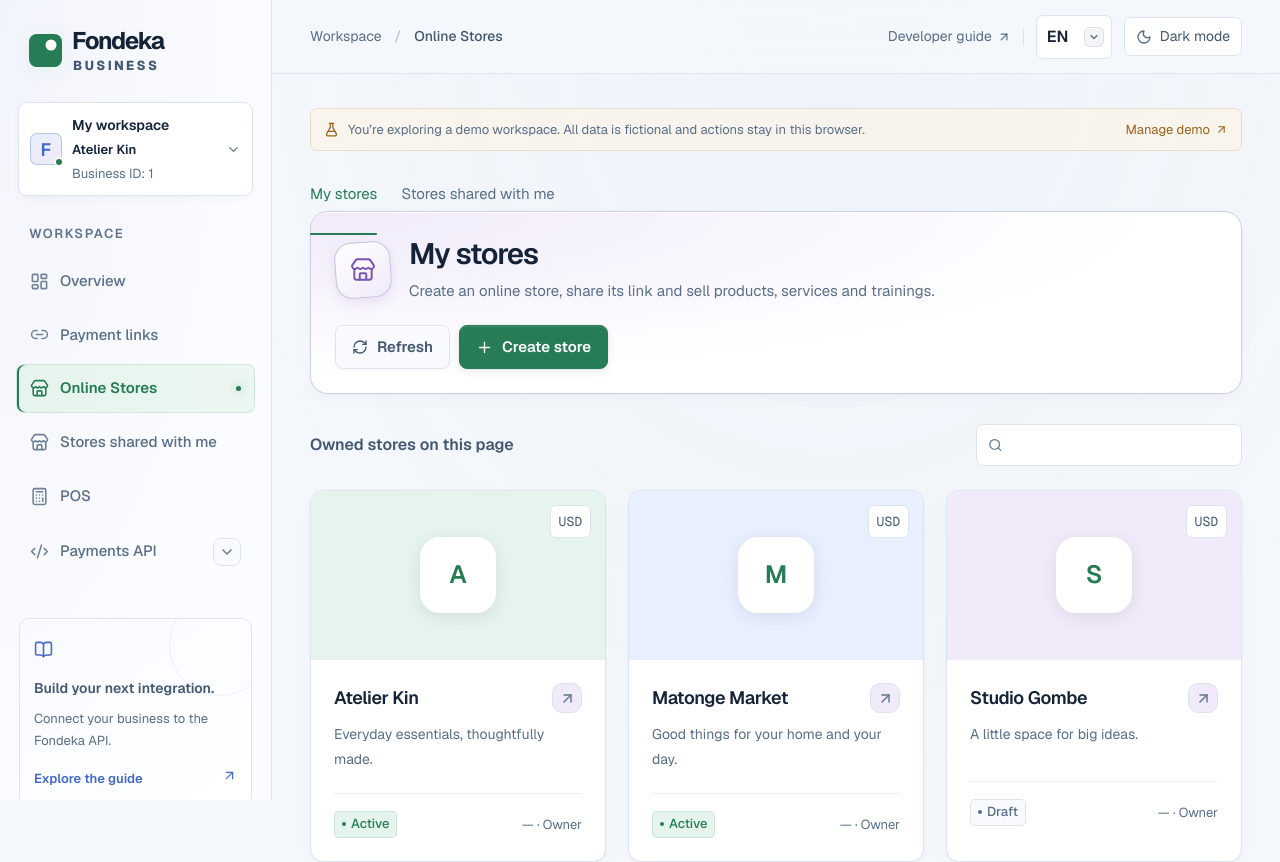
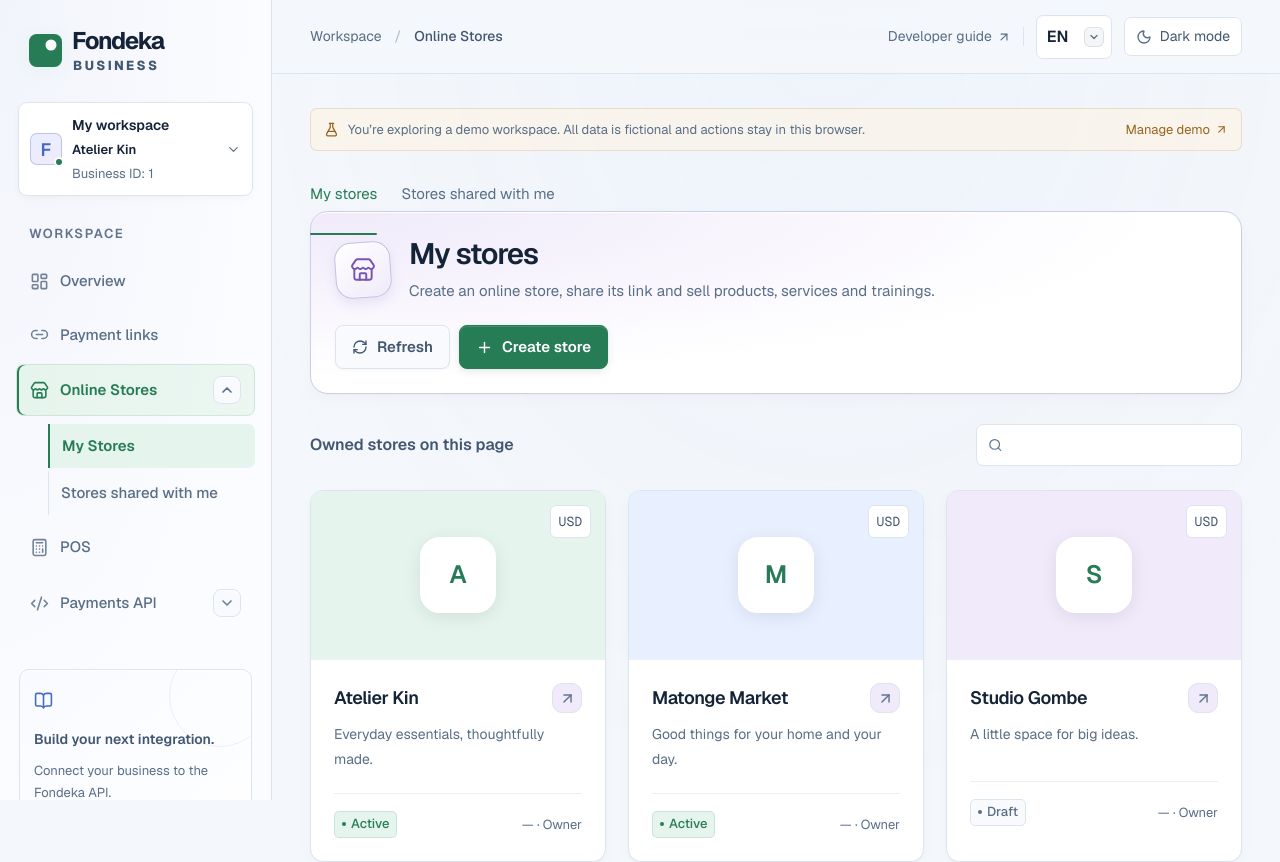
Before and after one commit to EngineerELdorado/fondeka-web, a Next.js app: page /stores in a window 1280 px wide. Shown: the top 862 px of the page. Built offline with nearby package versions, Linux system fonts and the light colour scheme; no server answers.

Commit message:
Group store navigation and fix mobile API guide buttons

```diff
--- a/src/app/(workspace)/stores/page.tsx
+++ b/src/app/(workspace)/stores/page.tsx
@@ -13,8 +13,7 @@ import { StoreForm } from "@/components/store-form";
 import { PosStoreChooser } from "@/components/pos-store-chooser";
 import { StoreMedia } from "@/components/store-media";
 import { BusinessToolsGate, useBusinessTools } from "@/components/business-tools-provider";
-import { sharedStoresPath } from "@/lib/shared-stores";
-import { hasToolAccess } from "@/lib/business-tools";
+import { sharedStoresPath, sharedStoreView } from "@/lib/shared-stores";
 import { isStoreOwner, canUseStore, storeTabAllowed } from "@/lib/commerce";
 export default function Stores() {
   const { t } = useI18n();
@@ -24,13 +23,7 @@ export default function Stores() {
     void client.ensureAccess();
   }, [client]);
   const forPos = values.get("mode") === "pos";
-  const access = state.accountAccess;
-  const shared =
-    values.get("view") === "shared" ||
-    (!values.has("view") &&
-      !!access &&
-      !hasToolAccess(access, forPos ? "POS" : "ONLINE_STORES") &&
-      access.commerceAccess?.hasSharedStores === true);
+  const shared = sharedStoreView(values, state.accountAccess);
   const destination = `/stores?view=owned${forPos ? "&mode=pos" : ""}`;
   if (values.get("new") === "1")
     return (
--- a/src/components/api-guide-quickstart.tsx
+++ b/src/components/api-guide-quickstart.tsx
@@ -107,7 +107,9 @@ export function ApiGuideQuickstart({ setup }: { setup: ApiGuideSetup }) {
           {publicGuide ? (
             <a className="button primary" href="/login" target="_blank" rel="noopener">
               <KeyRound size={16} />
-              {t("Sign in to create an API key", "Connectez-vous pour créer une clé API")}
+              <span>
+                {t("Sign in to create an API key", "Connectez-vous pour créer une clé API")}
+              </span>
               <ArrowUpRight size={14} />
             </a>
           ) : href && !setup.loading && !setup.error && !demoMode ? (
--- a/src/components/app-shell.tsx
+++ b/src/components/app-shell.tsx
@@ -18,6 +18,7 @@ import {
   Store,
   Link2,
   FlaskConical,
+  type LucideIcon,
 } from "lucide-react";
 import { LanguageSwitch } from "./language-switch";
 import { ApiEnvironmentSwitch } from "./api-environment-switch";
@@ -27,6 +28,7 @@ import { demoMode } from "@/lib/auth";
 import { ThemeToggle } from "./theme-toggle";
 import { MobileNavigation } from "./mobile-navigation";
 import { DeveloperSectionLinks } from "./developer-section-links";
+import { StoreSectionLinks } from "./store-section-links";
 import { WorkspaceBusinessId } from "./workspace-business-id";
 import { developerSections } from "@/lib/developer-navigation";
 
@@ -34,7 +36,6 @@ const navigation = [
   { href: "/overview", label: "Overview", icon: LayoutDashboard },
   { href: "/payment-requests", label: "Payment links", icon: Link2 },
   { href: "/stores", label: "Online Stores", icon: Store },
-  { href: "/stores?view=shared", label: "Stores shared with me", icon: Store },
   { href: "/pos", label: "POS", icon: Monitor },
   { href: "/developers", label: "Payments API", icon: Code2 },
 ];
@@ -50,12 +51,7 @@ export function AppShell({ children }: { children: ReactNode }) {
       : pathname;
   const sharedActive =
     pathname === "/stores" && values.get("view") === "shared" && values.get("mode") !== "pos";
-  const activeLink = (href: string) =>
-    href === "/stores?view=shared"
-      ? sharedActive
-      : href === "/stores"
-        ? activePath.startsWith(href) && !sharedActive
-        : activePath.startsWith(href);
+  const activeLink = (href: string) => activePath.startsWith(href);
   const [open, setOpen] = useState(false);
   const workspaceTone = activePath.startsWith("/pos")
     ? "amber"
@@ -64,11 +60,6 @@ export function AppShell({ children }: { children: ReactNode }) {
       : activePath.startsWith("/developers")
         ? "blue"
         : "green";
-  const [developerExpansion, setDeveloperExpansion] = useState<{ path: string; open: boolean }>();
-  const developersOpen =
-    developerExpansion?.path === pathname
-      ? developerExpansion.open
-      : pathname.startsWith("/developers");
   const { logout, notify } = useWorkspace();
   return (
     <div className="app-shell" data-workspace-tone={workspaceTone}>
@@ -92,25 +83,21 @@ export function AppShell({ children }: { children: ReactNode }) {
         <p className="nav-caption">{uiText("WORKSPACE")}</p>
         <nav aria-label={uiText("Main navigation")}>
           {navigation.map(({ href, label, icon: Icon }) =>
-            href === "/developers" ? (
-              <div key={href} className="developer-nav-group">
-                <button
-                  type="button"
-                  className={`nav-item developer-nav-parent ${activePath.startsWith(href) ? "active" : ""}`}
-                  aria-expanded={developersOpen}
-                  aria-controls="developer-submenu"
-                  onClick={() => setDeveloperExpansion({ path: pathname, open: !developersOpen })}
-                >
-                  <Icon size={19} aria-hidden="true" />
-                  <span className="developer-nav-label">{uiText(label)}</span>
-                  <span className="developer-nav-chevron" aria-hidden="true">
-                    <ChevronDown size={16} strokeWidth={2.5} />
-                  </span>
-                </button>
-                <div id="developer-submenu" hidden={!developersOpen}>
+            href === "/developers" || href === "/stores" ? (
+              <SidebarNavigationGroup
+                key={href}
+                id={href === "/stores" ? "stores-submenu" : "developer-submenu"}
+                label={uiText(label)}
+                icon={Icon}
+                active={activeLink(href)}
+                location={pathname + (sharedActive ? "?view=shared" : "")}
+              >
+                {href === "/stores" ? (
+                  <StoreSectionLinks pathname={activePath} onNavigate={() => setOpen(false)} />
+                ) : (
                   <DeveloperSectionLinks pathname={pathname} onNavigate={() => setOpen(false)} />
-                </div>
-              </div>
+                )}
+              </SidebarNavigationGroup>
             ) : (
               <Link
                 key={href}
@@ -240,6 +227,45 @@ export function AppShell({ children }: { children: ReactNode }) {
     </div>
   );
 }
+function SidebarNavigationGroup({
+  id,
+  label,
+  icon: Icon,
+  active,
+  location,
+  children,
+}: {
+  id: string;
+  label: string;
+  icon: LucideIcon;
+  active: boolean;
+  location: string;
+  children: ReactNode;
+}) {
+  const [expansion, setExpansion] = useState<{ location: string; open: boolean }>();
+  const expanded = expansion?.location === location ? expansion.open : active;
+
+  return (
+    <div className="workspace-nav-group">
+      <button
+        type="button"
+        className={`nav-item workspace-nav-parent ${active ? "active" : ""}`}
+        aria-expanded={expanded}
+        aria-controls={id}
+        onClick={() => setExpansion({ location, open: !expanded })}
+      >
+        <Icon size={19} aria-hidden="true" />
+        <span className="workspace-nav-label">{label}</span>
+        <span className="workspace-nav-chevron" aria-hidden="true">
+          <ChevronDown size={16} strokeWidth={2.5} />
+        </span>
+      </button>
+      <div id={id} hidden={!expanded}>
+        {children}
+      </div>
+    </div>
+  );
+}
 function ArrowRightIcon() {
   return <ArrowUpRight size={13} />;
 }
--- a/src/components/mobile-navigation.tsx
+++ b/src/components/mobile-navigation.tsx
@@ -17,6 +17,7 @@ import {
 } from "lucide-react";
 import { Modal } from "./ui";
 import { DeveloperSectionLinks } from "./developer-section-links";
+import { StoreSectionLinks } from "./store-section-links";
 
 const tabs = [
   { href: "/overview", label: "Overview", icon: House },
@@ -39,6 +40,7 @@ export function MobileNavigation({
   onLogout: () => void;
 }) {
   const uiText = useUiText();
+  const [storesOpen, setStoresOpen] = useState(false);
   const [expansion, setExpansion] = useState<{ path: string; open: boolean }>();
   const apiOpen =
     expansion?.path === pathname ? expansion.open : pathname.startsWith("/developers");
@@ -47,23 +49,49 @@ export function MobileNavigation({
   return (
     <>
       <nav className="mobile-bottom-nav" aria-label={uiText("Mobile navigation")}>
-        {tabs.map(({ href, label, icon: Icon }) => (
-          <Link
-            key={href}
-            href={href}
-            className={`mobile-tab ${pathname.startsWith(href) ? "active" : ""} ${href === "/pos" ? "mobile-tab-pos" : ""}`}
-            aria-current={pathname.startsWith(href) ? "page" : undefined}
-          >
-            <span className="mobile-tab-icon">
-              <Icon size={22} strokeWidth={1.8} />
-            </span>
-            <span>{uiText(label)}</span>
-          </Link>
-        ))}
+        {tabs.map(({ href, label, icon: Icon }) => {
+          const active = pathname.startsWith(href);
+          const content = (
+            <>
+              <span className="mobile-tab-icon">
+                <Icon size={22} strokeWidth={1.8} />
+              </span>
+              <span>{uiText(label)}</span>
+            </>
+          );
+          return href === "/stores" ? (
+            <button
+              key={href}
+              type="button"
+              className={`mobile-tab ${active || storesOpen ? "active" : ""}`}
+              aria-current={active ? "page" : undefined}
+              aria-haspopup="dialog"
+              aria-expanded={storesOpen}
+              onClick={() => {
+                onClose();
+                setStoresOpen(true);
+              }}
+            >
+              {content}
+            </button>
+          ) : (
+            <Link
+              key={href}
+              href={href}
+              className={`mobile-tab ${active ? "active" : ""} ${href === "/pos" ? "mobile-tab-pos" : ""}`}
+              aria-current={active ? "page" : undefined}
+            >
+              {content}
+            </Link>
+          );
+        })}
         <button
           type="button"
           className={`mobile-tab ${moreActive || open ? "active" : ""}`}
-          onClick={onOpen}
+          onClick={() => {
+            setStoresOpen(false);
+            onOpen();
+          }}
           aria-label={uiText("More options")}
           aria-haspopup="dialog"
           aria-expanded={open}
@@ -74,6 +102,15 @@ export function MobileNavigation({
           <span>{uiText("More")}</span>
         </button>
       </nav>
+      {storesOpen && (
+        <Modal title={uiText("Online Stores")} variant="sheet" onClose={() => setStoresOpen(false)}>
+          <StoreSectionLinks
+            pathname={pathname}
+            onNavigate={() => setStoresOpen(false)}
+            className="mobile-store-links"
+          />
+        </Modal>
+      )}
       {open && (
         <Modal title={uiText("Your workspace")} variant="sheet" onClose={onClose}>
           <div className="mobile-more-links">
@@ -91,7 +128,7 @@ export function MobileNavigation({
                 <strong>{uiText("Payments API")}</strong>
                 <small>{uiText("API keys and integrations")}</small>
               </span>
-              <span className="developer-nav-chevron" aria-hidden="true">
+              <span className="workspace-nav-chevron" aria-hidden="true">
                 <ChevronDown size={16} strokeWidth={2.5} />
               </span>
             </button>
--- /dev/null
+++ b/src/components/store-section-links.tsx
@@ -0,0 +1,44 @@
+"use client";
+
+import { BusinessToolLink as Link } from "./business-tool-link";
+import { useUiText } from "@/lib/use-ui-text";
+import { useUrlState } from "@/lib/use-url-state";
+import { sharedStoreView } from "@/lib/shared-stores";
+import { useBusinessTools } from "./business-tools-provider";
+
+export function StoreSectionLinks({
+  pathname,
+  onNavigate,
+  className = "",
+}: {
+  pathname: string;
+  onNavigate?: () => void;
+  className?: string;
+}) {
+  const uiText = useUiText();
+  const { values } = useUrlState();
+  const { state } = useBusinessTools();
+  const active = pathname.startsWith("/stores");
+  const shared = pathname === "/stores" && sharedStoreView(values, state.accountAccess);
+
+  return (
+    <div className={`store-section-links ${className}`}>
+      <Link
+        href="/stores?view=owned"
+        onClick={onNavigate}
+        className={active && !shared ? "active" : ""}
+        aria-current={active && !shared ? "page" : undefined}
+      >
+        {uiText("My Stores")}
+      </Link>
+      <Link
+        href="/stores?view=shared"
+        onClick={onNavigate}
+        className={active && shared ? "active" : ""}
+        aria-current={active && shared ? "page" : undefined}
+      >
+        {uiText("Stores shared with me")}
+      </Link>
+    </div>
+  );
+}
--- a/src/lib/shared-stores.ts
+++ b/src/lib/shared-stores.ts
@@ -1,5 +1,16 @@
 import type { Store } from "./types";
 import { staffPermissions } from "./commerce";
+import { hasToolAccess, type BusinessToolsAccess } from "./business-tools";
+
+export function sharedStoreView(values: URLSearchParams, access?: BusinessToolsAccess | null) {
+  return (
+    values.get("view") === "shared" ||
+    (!values.has("view") &&
+      !!access &&
+      !hasToolAccess(access, values.get("mode") === "pos" ? "POS" : "ONLINE_STORES") &&
+      access.commerceAccess?.hasSharedStores === true)
+  );
+}
 
 export const sharedStoresEndpoint = "/customer-api/commerce/stores/shared";
 export function sharedStoresPath(page = 0, permission?: string, size = 20) {
--- a/src/lib/ui-fr.json
+++ b/src/lib/ui-fr.json
@@ -5,6 +5,7 @@
   "Couldn’t refresh balances. Showing the last loaded balances.": "Impossible d’actualiser les soldes. Les derniers soldes chargés sont affichés.",
   "All": "Tous",
   "Stores shared with me": "Boutiques partagées avec moi",
+  "My Stores": "Mes boutiques",
   "Amount": "Montant",
   "Back": "Retour",
   "Business": "Business",
```
Also changed, not shown: src/app/globals.css.
